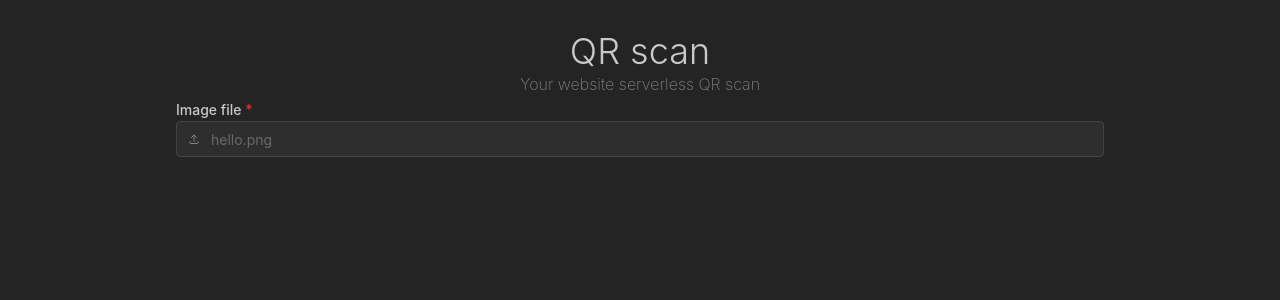
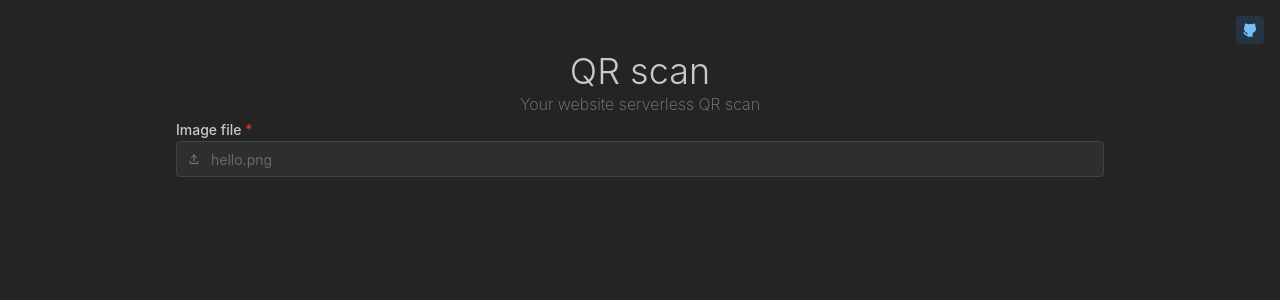
Before and after one commit to r48n34/QR-image-scanner-react, a React (Vite) app: page / in a window 1280 px wide. Shown: the top 300 px of the page. Built offline with nearby package versions, Linux system fonts and the light colour scheme; the HTML template or start-up script is replaced by a standard one.

Commit message:
Add btn for github url

```diff
--- /dev/null
+++ b/src/components/GoUrlBtn.tsx
@@ -0,0 +1,16 @@
+import { ActionIcon, Tooltip } from '@mantine/core';
+
+function GoUrlBtn({ title, url, icon }: { title: string, url: string, icon: JSX.Element }) {
+    return (
+        <Tooltip label={title}>
+            <ActionIcon
+                variant="light"
+                onClick={() => !!window && window.open(url, '_blank')}
+            >
+                {icon}
+            </ActionIcon>
+        </Tooltip>
+    );
+}
+
+export default GoUrlBtn
--- a/src/components/UploadForm.tsx
+++ b/src/components/UploadForm.tsx
@@ -1,10 +1,6 @@
 import { FileInput, Text } from '@mantine/core';
 import { useForm } from '@mantine/form';
-// import jsQR from "jsqr";
-
 import { IconUpload } from '@tabler/icons-react';
-// import DisplayImageCard from './DisplayImageCard';
-// import { useEffect } from 'react';
 import QRcodeData from './QRcodeData';
 import CropImagesCheck from './CropImagesCheck';
 
@@ -29,44 +25,9 @@ function UploadForm() {
         },
     });
 
-    // async function imageDataFromSource(source: string) {
-    //     const image = Object.assign(new Image(), { src: source });
-    //     await new Promise(resolve => image.addEventListener('load', () => resolve(null)));
-
-    //     const context = Object.assign(document.createElement('canvas'), {
-    //         width: image.width,
-    //         height: image.height
-    //     }).getContext('2d') as CanvasRenderingContext2D;
-
-    //     context.imageSmoothingEnabled = false;
-    //     context.drawImage(image, 0, 0);
-
-    //     return {
-    //         data: context.getImageData(0, 0, image.width, image.height),
-    //         width: image.width,
-    //         height: image.height,
-    //     }
-    // }
-
-    // useEffect(() => {
-    //     (async () => {
-    //         if (form.values.file) {
-
-    //             const imagesArray = await imageDataFromSource(URL.createObjectURL(form.values.file))
-    //             const code = jsQR(imagesArray.data.data, imagesArray.width, imagesArray.height);
-
-    //             if (code) {
-    //                 console.log("Found QR code", code);
-    //             }
-
-    //         }
-    //     })()
-    // }, [form.values.file]);
-
-
     return (
         <>
-            <Text ta="center" mt={24} fz={36} fw={300}>
+            <Text ta="center" fz={36} fw={300}>
                 QR scan
             </Text>
 
--- a/src/pages/HomePage.tsx
+++ b/src/pages/HomePage.tsx
@@ -1,11 +1,24 @@
-import { Container } from '@mantine/core';
+import { Container, Group } from '@mantine/core';
 import UploadForm from "../components/UploadForm";
+import GoUrlBtn from '../components/GoUrlBtn';
+import { IconBrandGithubFilled } from '@tabler/icons-react';
 
-function HomePage(){
+function HomePage() {
     return (
-        <Container>
-            <UploadForm/>
-        </Container>
+        <>
+
+            <Group justify="flex-end" mt={16} mr={16}>
+                <GoUrlBtn
+                    title="Github"
+                    url={"https://github.com/r48n34/QR-image-scanner-react"}
+                    icon={<IconBrandGithubFilled size={16} />}
+                />
+            </Group>
+
+            <Container>
+                <UploadForm />
+            </Container>
+        </>
     )
 }
 
```
